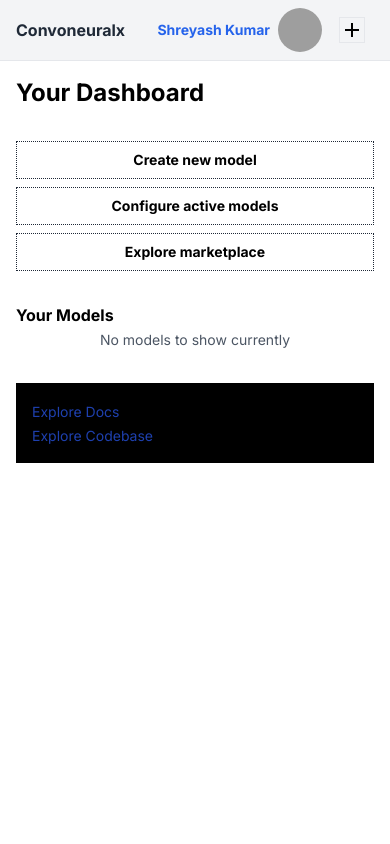
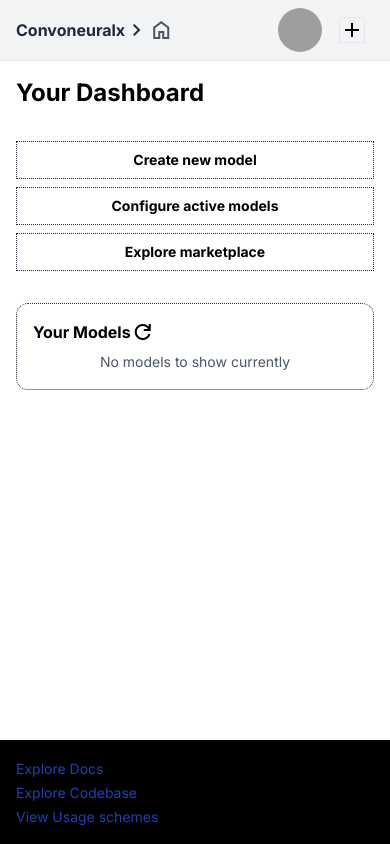
Before and after one commit to itsshreyashk/convoneuralx, a Next.js app in the folder client/: page /home in a window 390 px wide. Built offline with nearby package versions, Linux system fonts and the light colour scheme; grey boxes are pictures that could not be loaded.

Commit message:
ui improvements

```diff
--- a/client/app/globals.css
+++ b/client/app/globals.css
@@ -28,3 +28,9 @@
 .prevent-highlight {
     -webkit-tap-highlight-color: transparent !important;
 }
+
+@media only screen and (max-width: 768px) {
+    .make_responsive_displayname {
+        display: none !important;
+    }
+}
--- a/client/app/home/page.tsx
+++ b/client/app/home/page.tsx
@@ -20,11 +20,11 @@ const Page: React.FC = () => {
                 <div className="w-full px-4 py-2 flex justify-between items-center">
                     <div className="text-start">
                         <Link href="/">
-                            <h1 className="text-gray-800 font-bold py-2 disable_select">Convoneuralx</h1>
+                            <h1 className="text-gray-800 font-bold py-2 disable_select flex">Convoneuralx <span className="material-symbols-outlined">chevron_right</span><span className="material-symbols-outlined text-sm text-gray-600">home</span></h1>
                         </Link>
                     </div>
                     <div className="flex space-x-2">
-                        <span className='text-blue-600 text-sm py-3 font-bold hover:underline cursor-pointer'>{dislplayName}</span>
+                        <span className='text-blue-600 text-sm py-3 font-bold hover:underline cursor-pointer make_responsive_displayname'>{dislplayName}</span>
                         <img src={picURL} alt="profile" className='rounded-full w-11 bg-white disable_select' />
                         <div className="h-11 w-11 flex items-center justify-center">
                             <span className="material-symbols-outlined cursor-pointer hover:border-gray-600 border active:opacity-70 disable_select active:bg-gray-400">
@@ -36,15 +36,27 @@ const Page: React.FC = () => {
             </nav>
             <Dashboard />
             <div className="p-4">
-                <h1 className='font-bold'>Your Models</h1>
-                <div className="w-full text-center">
-                    <span className='text-sm text-gray-600'>No models to show currently</span>
+                <div className="border border-dotted border-gray-800 p-4 rounded-xl">
+                    <div className="flex">
+                        <h1 className='font-bold'>Your Models</h1>
+                        <button type="button" className='text-sm active:opacity-[0.7]'>
+                            <span className="material-symbols-outlined text-sm">
+                                refresh
+                            </span>
+                        </button>
+
+                    </div>
+                    <div className="w-full text-center">
+                        <span className='text-sm text-gray-600'>No models to show currently</span>
+                    </div>
                 </div>
+
             </div>
-            <footer className="p-4 flex justify-center">
+            <footer className="flex justify-center fixed bottom-0 w-full">
                 <div className="w-full space-y-2 p-4 bg-black">
                     <a className='text-blue-800 text-sm cursor-pointer active:text-blue-600 active:scale-[0.9] transform duration-200' href=''>Explore Docs</a><br />
-                    <a className='text-blue-800 text-sm cursor-pointer active:text-blue-600 active:scale-[0.9] transform duration-200' href=''>Explore Codebase</a>
+                    <a className='text-blue-800 text-sm cursor-pointer active:text-blue-600 active:scale-[0.9] transform duration-200' href=''>Explore Codebase</a><br />
+                    <a className='text-blue-800 text-sm cursor-pointer active:text-blue-600 active:scale-[0.9] transform duration-200' href=''>View Usage schemes</a>
                 </div>
             </footer>
         </>
```
